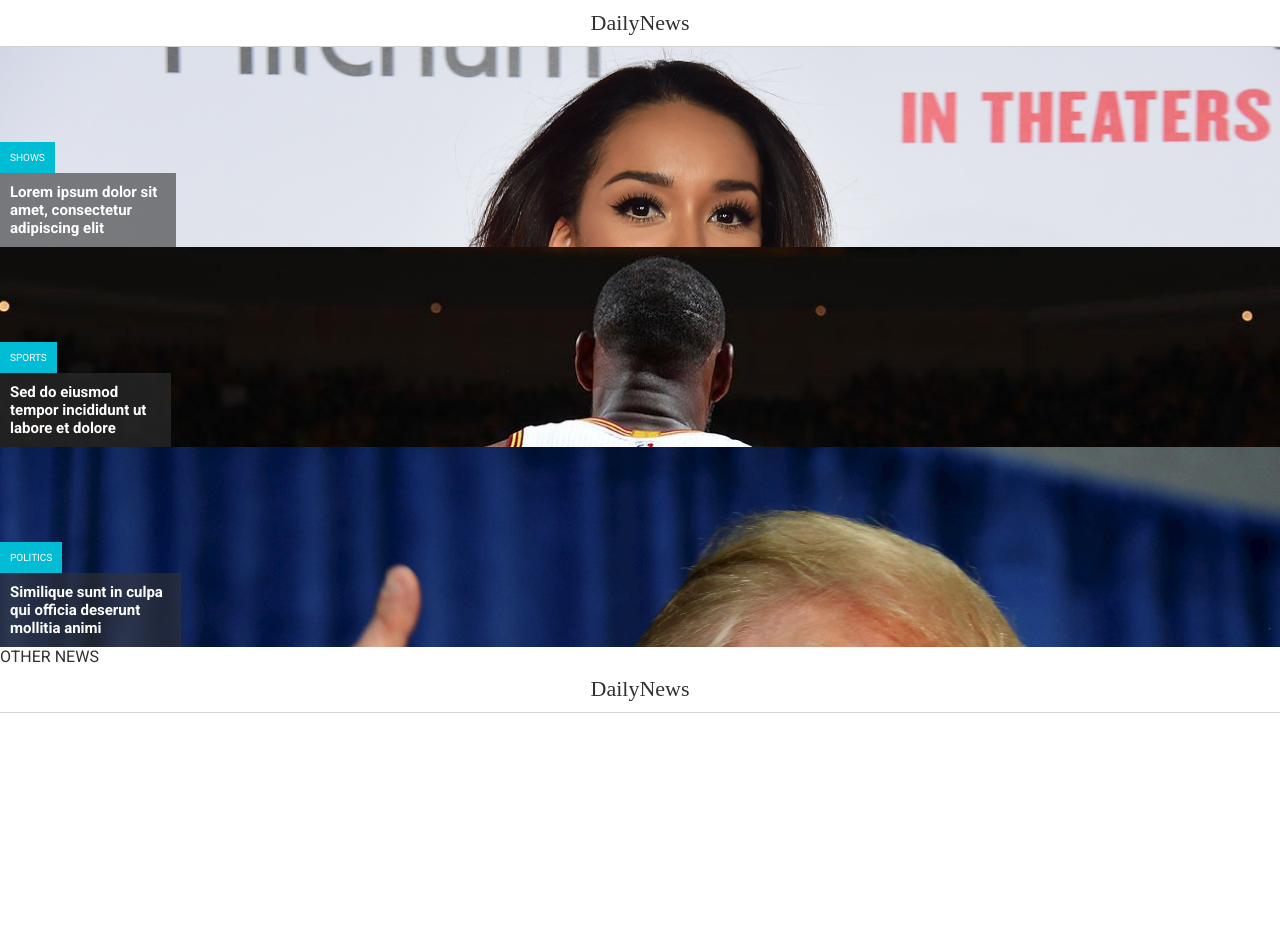
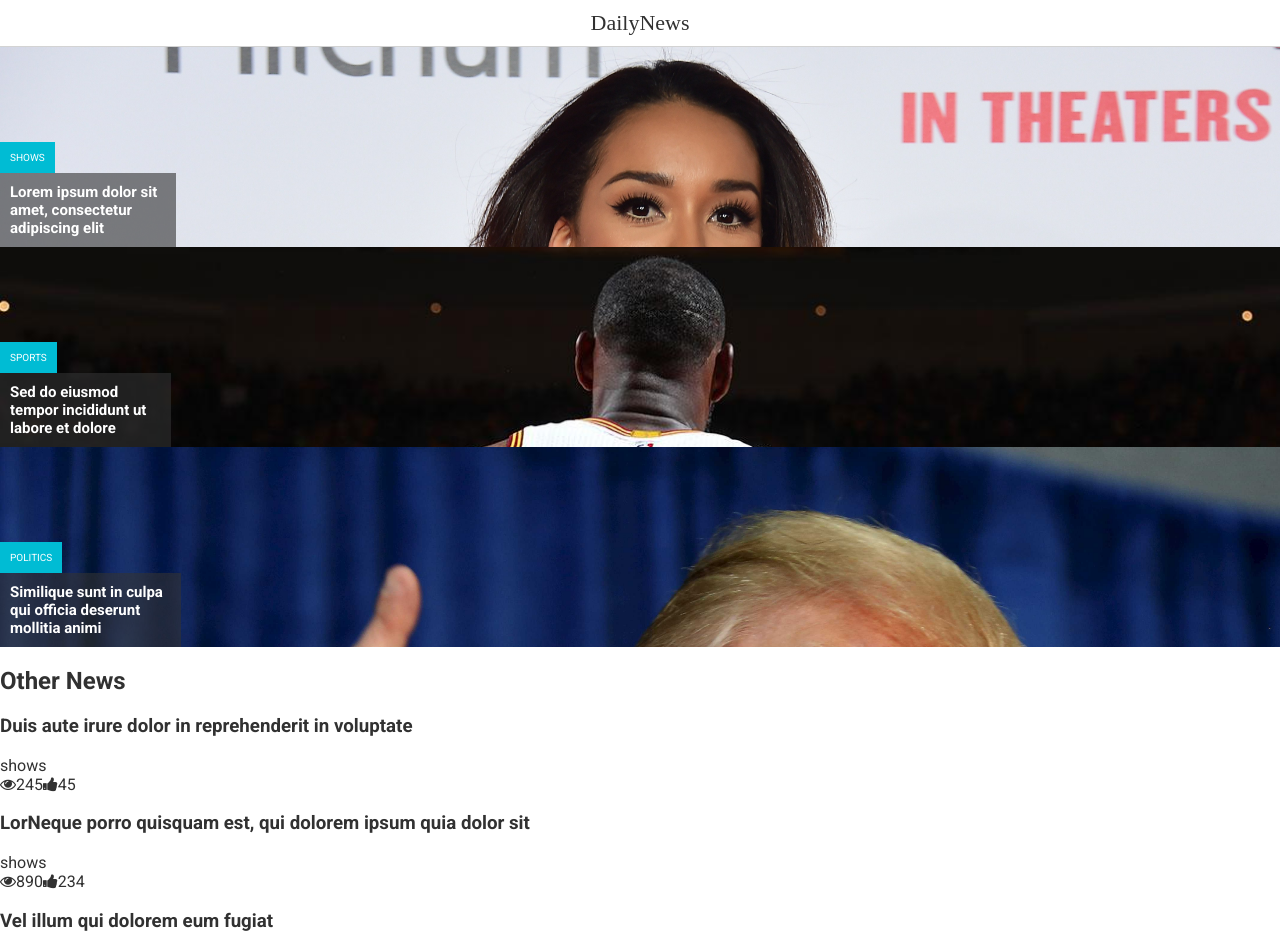
Before and after one commit to SonyaMoisset/News_REACT-REDUX, a React (Create React App) app: page / in a window 1280 px wide. Shown: the top 951 px of the page. Before the commit the page ends 800 px from the top, so only its background shows below. Built offline with nearby package versions, Linux system fonts and the light colour scheme; data requests are answered from the project's data file; a web font is replaced by a local one.

Commit message:
JSX for Home Other News

```diff
--- a/src/components/home/OtherNews.js
+++ b/src/components/home/OtherNews.js
@@ -1,10 +1,46 @@
 import React from 'react'
 import { Link } from 'react-router-dom'
 
+const showOther = ({otherNews}) => {
+    if (otherNews) {
+        return otherNews.map((news) => {
+            return (
+                <Link
+                    key={news.id}
+                    to={`/news/${news.id}`}
+                    className="news">
+                    <div
+                        className="left"
+                        style={{ background: `url(/images/articles/${news.img})` }}>
+                    </div>
+                    <div className="right">
+                        <h3>{news.title}</h3>
+                        <div className="category-tag">{news.category}</div>
+                        <div className="tags">
+                            <span>
+                                <i className="fa fa-eye"></i>
+                                {news.views}
+                            </span>
+                            <span>
+                                <i className="fa fa-thumbs-up"></i>
+                                {news.likes[0]}
+                            </span>
+                        </div>
+                    </div>
+                </Link>
+            )
+        })
+    }
+}
+
 const OtherNews = (props) => {
-    console.log(props)
     return (
-        <div>OTHER NEWS</div>
+        <div className="other-news">
+            <h2>Other News</h2>
+            <div className="other-news-items">
+                {showOther(props)}
+            </div>
+        </div>
     )
 }
 
```
